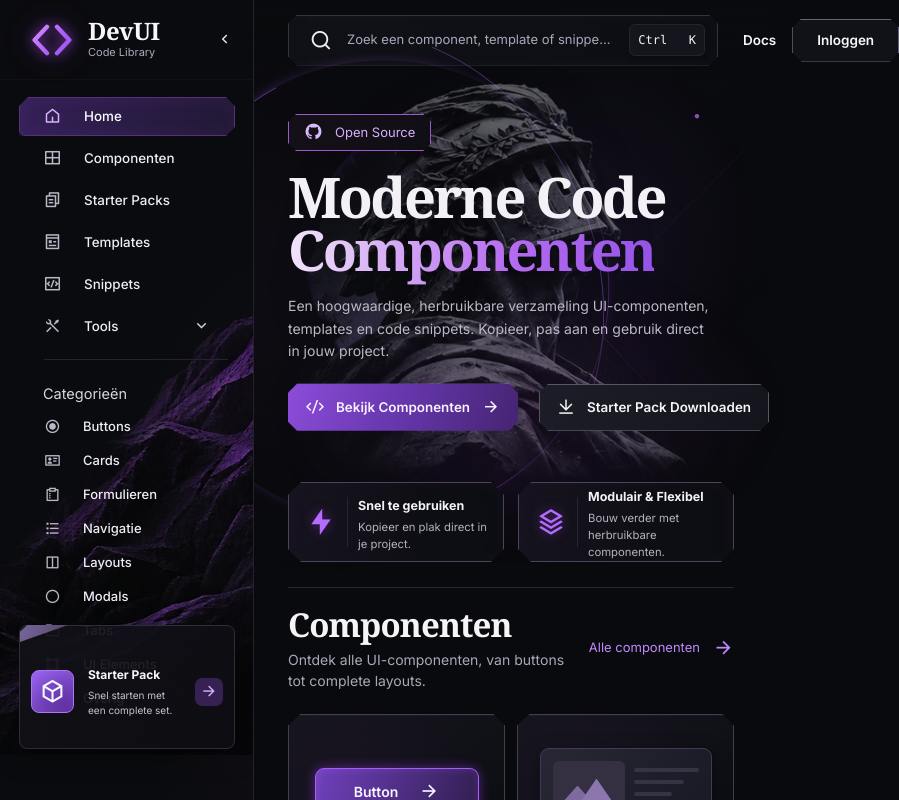
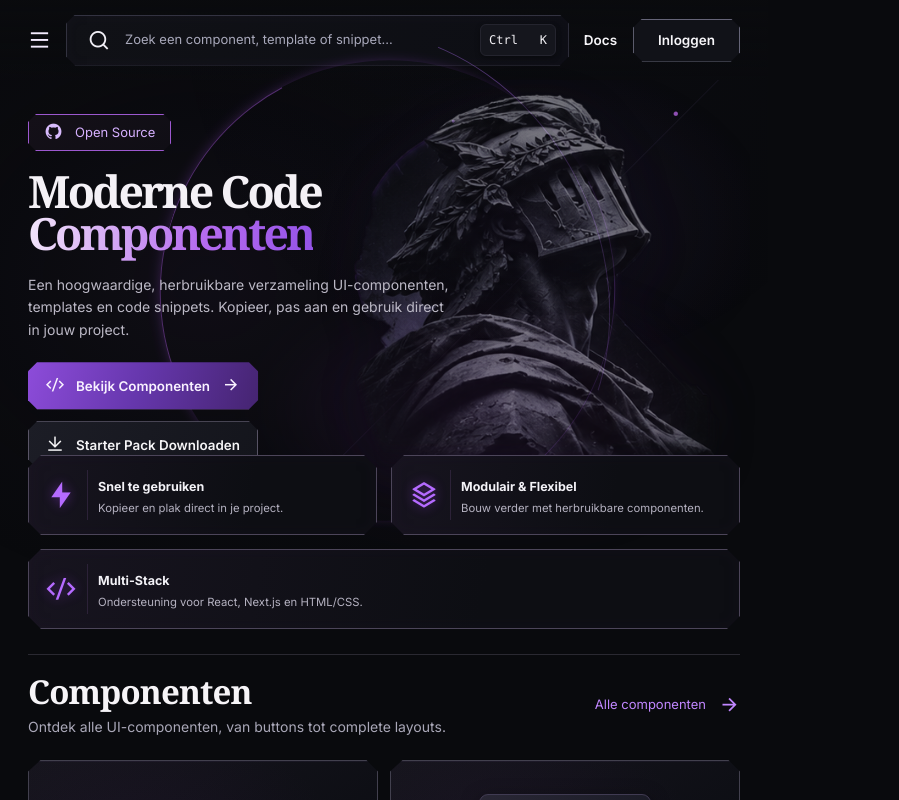
Before and after one commit to itzmitto/DEVUI, a React (Vite) app: page / in a window 768 px wide. Shown: the top 800 px of the page, 899 px wide, since content can reach past the window. Built offline with nearby package versions, Linux system fonts and the light colour scheme.

Commit message:
fix: improve DevUI responsive layout

```diff
--- a/src/styles.css
+++ b/src/styles.css
@@ -18,11 +18,18 @@
 }
 html {
   scroll-behavior: smooth;
+  max-width: 100%;
+  overflow-x: clip;
 }
 body {
   margin: 0;
   min-width: 320px;
+  max-width: 100%;
   background: #090a0d;
+}
+#root {
+  width: 100%;
+  min-height: 100vh;
 }
 button,
 input {
@@ -48,6 +55,7 @@ input:focus-visible {
 
 /* --- Website shell --- */
 .app-shell {
+  width: 100%;
   min-height: 100vh;
   background: #090a0d;
 }
@@ -613,17 +621,20 @@ input:focus-visible {
 .page-content {
   position: relative;
   z-index: 10;
-  padding: 30px 55px 60px 66px;
+  width: 100%;
+  min-width: 0;
+  padding: 30px clamp(24px, 3.4vw, 80px) 60px clamp(24px, 4vw, 84px);
 }
 .home-page {
-  max-width: 1440px;
-  margin-left: 0;
-  margin-right: auto;
+  width: 100%;
+  max-width: none;
+  margin: 0;
 }
 .hero {
   position: relative;
   height: 372px;
   isolation: isolate;
+  min-width: 0;
 }
 .hero-copy {
   position: relative;
@@ -658,7 +669,7 @@ input:focus-visible {
 }
 .hero h1 {
   font-family: Georgia, "Times New Roman", serif;
-  font-size: clamp(48px, 4.15vw, 67px);
+  font-size: clamp(44px, 4.15vw, 67px);
   font-weight: 700;
   line-height: 0.94;
   letter-spacing: -2.7px;
@@ -1089,6 +1100,7 @@ input:focus-visible {
 }
 .category-preview {
   height: 129px;
+  min-width: 0;
   flex-shrink: 0;
   display: flex;
   align-items: center;
@@ -1216,6 +1228,7 @@ input:focus-visible {
 }
 .demo-nav {
   width: 210px;
+  max-width: calc(100% - 12px);
   height: 47px;
   padding: 4px;
   display: flex;
@@ -1487,7 +1500,7 @@ input:focus-visible {
     grid-template-columns: 1fr 1fr;
   }
   .feature-tile:last-child {
-    display: none;
+    grid-column: 1 / -1;
   }
   .category-grid {
     grid-template-columns: repeat(2, minmax(0, 1fr));
@@ -1498,6 +1511,109 @@ input:focus-visible {
   }
   .top-search {
     max-width: 100%;
+  }
+}
+/* Tablet layouts get the same off-canvas navigation as phones. */
+@media (min-width: 761px) and (max-width: 1120px) {
+  :root {
+    --sidebar-width: 0px;
+  }
+  .is-collapsed {
+    --sidebar-width: 0px;
+  }
+  .main-area,
+  .is-collapsed .main-area {
+    margin-left: 0;
+  }
+  .main-area::before {
+    inset: 0;
+  }
+  .sidebar {
+    width: 254px;
+    transform: translateX(-100%);
+    transition: transform 0.22s ease;
+  }
+  .sidebar.mobile-open {
+    transform: translateX(0);
+  }
+  .mobile-shade {
+    position: fixed;
+    z-index: 35;
+    inset: 0;
+    border: 0;
+    background: #000b;
+  }
+  .sidebar-collapsed {
+    width: 254px;
+  }
+  .mobile-menu-button {
+    display: flex;
+    align-items: center;
+    justify-content: center;
+  }
+  .topbar {
+    padding: 0 28px;
+    gap: 15px;
+  }
+  .top-nav .changelog-link,
+  .top-nav .github-link {
+    display: none;
+  }
+  .top-search {
+    width: auto;
+    flex: 1;
+    max-width: none;
+  }
+  .page-content {
+    padding: 30px 28px 54px;
+  }
+  .hero {
+    height: 345px;
+  }
+  .hero-copy {
+    width: 65%;
+  }
+  .hero h1 {
+    font-size: clamp(43px, 5.8vw, 56px);
+  }
+  .hero-knight {
+    right: 20px;
+    top: -30px;
+    width: 415px;
+    opacity: 0.48;
+  }
+  .hero-actions {
+    flex-wrap: wrap;
+    gap: 12px;
+  }
+  .features {
+    grid-template-columns: repeat(2, minmax(0, 1fr));
+  }
+  .features .feature-tile:last-child {
+    display: flex;
+    grid-column: 1 / -1;
+  }
+  .category-grid {
+    grid-template-columns: repeat(2, minmax(0, 1fr));
+  }
+  .hero-violet-haze {
+    right: 0;
+  }
+}
+/* At this width four tiny cards stop being useful. */
+@media (min-width: 1121px) and (max-width: 1180px) {
+  .category-grid {
+    grid-template-columns: repeat(2, minmax(0, 1fr));
+  }
+  .features {
+    grid-template-columns: repeat(2, minmax(0, 1fr));
+  }
+  .features .feature-tile:last-child {
+    display: flex;
+    grid-column: 1 / -1;
+  }
+  .hero-violet-haze {
+    right: 0;
   }
 }
 @media (max-width: 760px) {
@@ -1570,6 +1686,12 @@ input:focus-visible {
     overflow: hidden;
   }
   .hero-copy {
+    max-width: 100%;
+  }
+  .hero-violet-haze {
+    right: 0;
+  }
+  .hero-copy {
     width: 100%;
   }
   .hero h1 {
@@ -1642,7 +1764,7 @@ input:focus-visible {
     min-height: 440px;
   }
   .hero h1 {
-    font-size: 42px;
+    font-size: clamp(35px, 10vw, 42px);
     letter-spacing: -1.8px;
   }
   .hero-copy > p {
@@ -1754,3 +1876,110 @@ input:focus-visible {
     display: none;
   }
 }
+
+/* Wide desktop: use the full content area instead of leaving an empty right side.
+   Breakpoints above 1800px leave the 1672px reference design untouched. */
+@media (min-width: 1801px) {
+  .page-content {
+    padding-left: clamp(72px, 4.3vw, 110px);
+    padding-right: clamp(60px, 4vw, 106px);
+  }
+  .topbar {
+    padding-left: clamp(72px, 4.3vw, 110px);
+    padding-right: clamp(32px, 3vw, 80px);
+  }
+  .top-search {
+    width: clamp(555px, 31vw, 690px);
+    max-width: 45vw;
+  }
+  .hero {
+    height: clamp(389px, 21vw, 460px);
+  }
+  .hero-copy {
+    width: min(660px, 45%);
+  }
+  .hero h1 {
+    font-size: clamp(67px, 3.65vw, 87px);
+  }
+  .hero-copy > p {
+    font-size: clamp(15.6px, 0.86vw, 19px);
+    width: min(620px, 100%);
+  }
+  .hero-knight {
+    width: clamp(510px, 28.5vw, 780px);
+    height: auto;
+    right: clamp(356px, 23vw, 780px);
+    top: -87px;
+  }
+  .orbit-one {
+    right: clamp(266px, 19vw, 740px);
+    width: clamp(560px, 31vw, 820px);
+    height: clamp(461px, 26vw, 650px);
+  }
+  .orbit-two {
+    right: clamp(292px, 20vw, 740px);
+  }
+  .code-visual {
+    right: clamp(12px, 1vw, 42px);
+    top: clamp(62px, 4vw, 112px);
+    width: clamp(375px, 21vw, 540px);
+    height: clamp(223px, 12.5vw, 290px);
+  }
+  .category-card {
+    height: clamp(223px, 12.2vw, 284px);
+  }
+  .category-preview {
+    height: clamp(129px, 7.8vw, 175px);
+  }
+  .category-card h3 {
+    font-size: clamp(20px, 1.17vw, 25px);
+  }
+  .category-card p {
+    font-size: clamp(12.7px, 0.76vw, 16px);
+  }
+  .feature-tile {
+    height: clamp(80px, 4.75vw, 100px);
+  }
+  .feature-tile strong {
+    font-size: clamp(13.8px, 0.85vw, 18px);
+  }
+  .feature-tile p {
+    font-size: clamp(12.7px, 0.75vw, 16px);
+  }
+}
+@media (min-width: 2600px) {
+  .hero {
+    height: 500px;
+  }
+  .hero-copy {
+    width: min(810px, 40%);
+  }
+  .hero h1 {
+    font-size: clamp(87px, 3vw, 110px);
+  }
+  .hero-copy > p {
+    font-size: clamp(19px, 0.78vw, 23px);
+  }
+  .hero-knight {
+    width: clamp(780px, 25vw, 990px);
+    right: clamp(780px, 25vw, 1080px);
+    top: -100px;
+  }
+  .code-visual {
+    width: clamp(540px, 17vw, 660px);
+    height: 300px;
+    top: 108px;
+  }
+  .category-card {
+    height: 290px;
+  }
+  .category-preview {
+    height: 180px;
+  }
+  .features {
+    gap: 28px;
+  }
+  .category-grid {
+    gap: 26px;
+  }
+}
```
Also changed, not shown: 1 other file (tests, documents, lock files or other folders).
